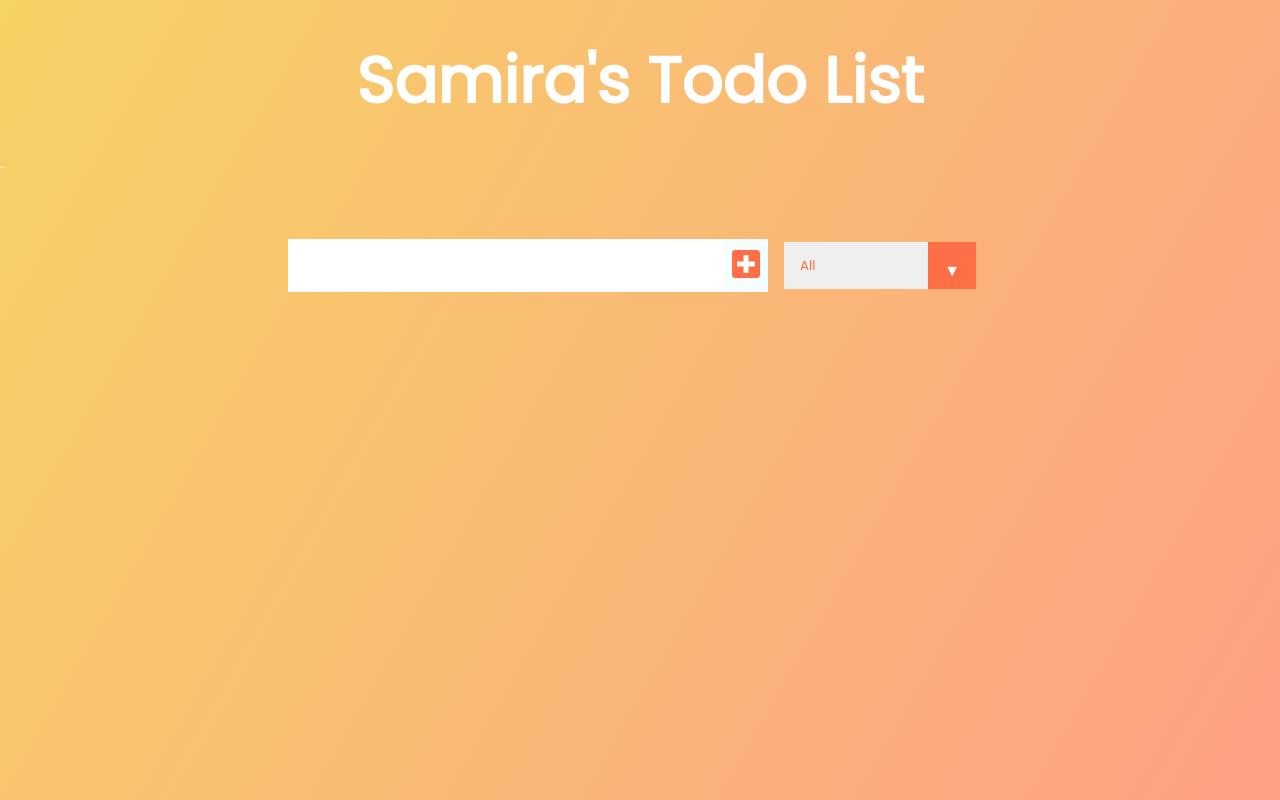
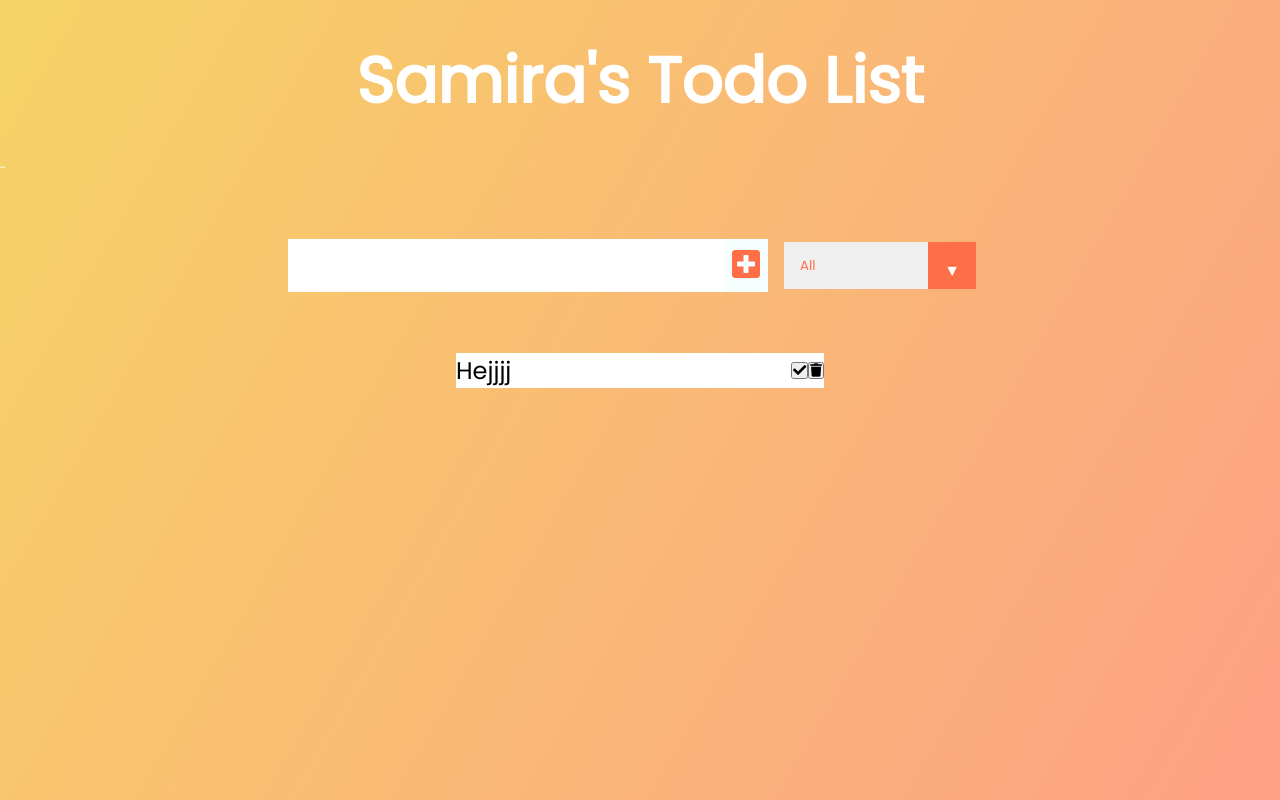
Before and after one commit to samiracode/todo-react-app, a React (Create React App) app: page / in a window 1280 px wide. Built offline with nearby package versions, Linux system fonts and the light colour scheme.

Commit message:
fas fa-check & fa-trash

```diff
--- /dev/null
+++ b/src/components/Todo.js
@@ -0,0 +1,15 @@
+import React from "react";
+
+
+const Todo = () => {
+    return (
+       <div className="todo">
+        <li className="item">Hejjjj</li>
+        <button className="fas fa-check"></button>
+        <button className="fas fa-trash"></button>
+       </div>
+    );
+}
+
+
+export default Todo;
--- a/src/components/TodoLIst.js
+++ b/src/components/TodoLIst.js
@@ -1,10 +1,15 @@
 import React from "react";
+//import components
+import Todo from "./Todo"
 
 const TodoList = () => {
 
     return(
       <div className="todo-container">
-        <ul className="todo-list"></ul>
+        <ul className="todo-list">
+          <Todo />
+        </ul>
+
       </div>
     );
 }
```
